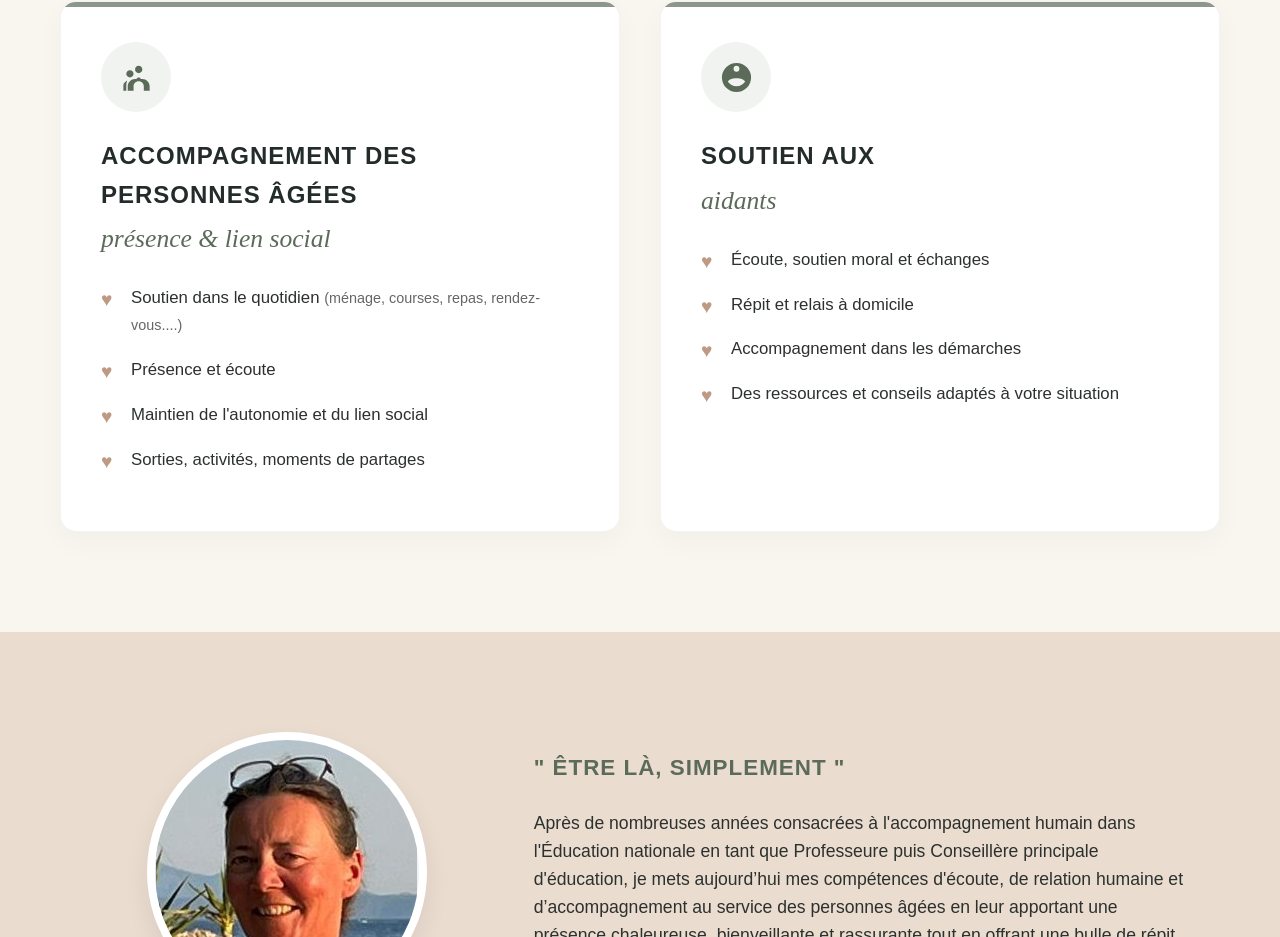
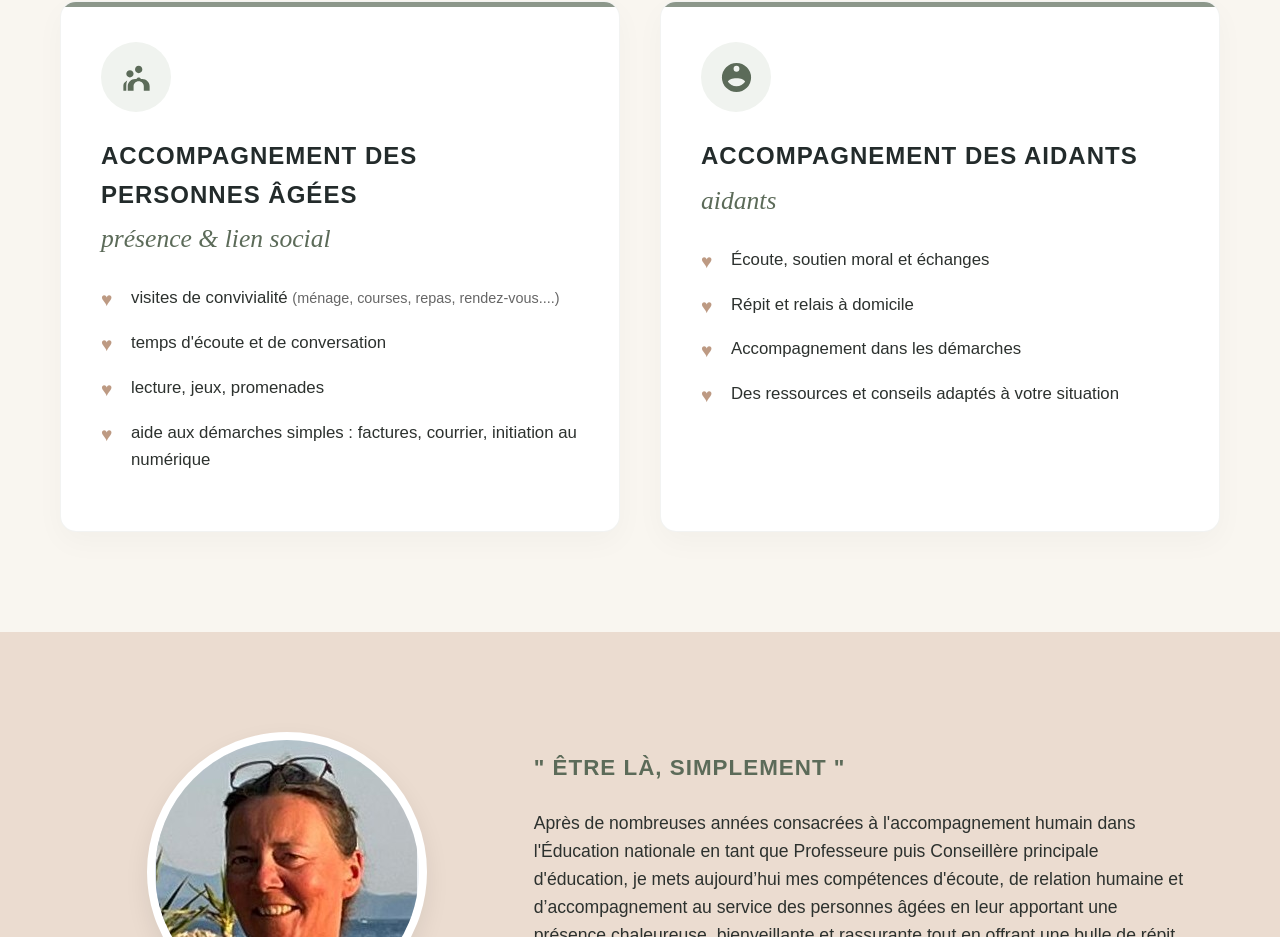
Before and after one commit to tentensee/LaVoyageuseDeVie, a React (Vite) app: page / in a window 1280 px wide. Shown: the part 1118-2055 px from the top of the page. Built offline with nearby package versions, Linux system fonts and the light colour scheme.

Commit message:
Update services list and titles in Services component

```diff
--- a/src/components/Services.jsx
+++ b/src/components/Services.jsx
@@ -17,10 +17,10 @@ export default function Services() {
           <h3 className="card-title">Accompagnement des personnes âgées</h3>
           <p className="card-subtitle script-font">Présence & lien social</p>
           <ul className="service-list">
-            <li>Soutien dans le quotidien <span style={{ fontSize: '0.9rem', color: '#666' }}>(ménage, courses, repas, rendez-vous....)</span></li>
-            <li>Présence et écoute</li>
-            <li>Maintien de l'autonomie et du lien social</li>
-            <li>Sorties, activités, moments de partages</li>
+            <li>visites de convivialité  <span style={{ fontSize: '0.9rem', color: '#666' }}>(ménage, courses, repas, rendez-vous....)</span></li>
+            <li>temps d'écoute et de conversation</li>
+            <li>lecture, jeux, promenades</li>
+            <li>aide aux démarches simples : factures, courrier, initiation au numérique </li>
           </ul>
         </div>
 
@@ -30,7 +30,7 @@ export default function Services() {
               <path d="M12,2A10,10 0 0,0 2,12A10,10 0 0,0 12,22A10,10 0 0,0 22,12A10,10 0 0,0 12,2M12,4A2,2 0 0,1 14,6A2,2 0 0,1 12,8A2,2 0 0,1 10,6A2,2 0 0,1 12,4M12,18c-2.45,0 -4.61,-1.24 -5.89,-3.12C6.39,13.62 9,12.5 12,12.5c3,0 5.61,1.12 5.89,2.38C16.61,16.76 14.45,18 12,18Z"/>
             </svg>
           </div>
-          <h3 className="card-title">Soutien aux</h3>
+          <h3 className="card-title">Accompagnement des aidants</h3>
           <p className="card-subtitle script-font">aidants</p>
           <ul className="service-list">
             <li>Écoute, soutien moral et échanges</li>
```
